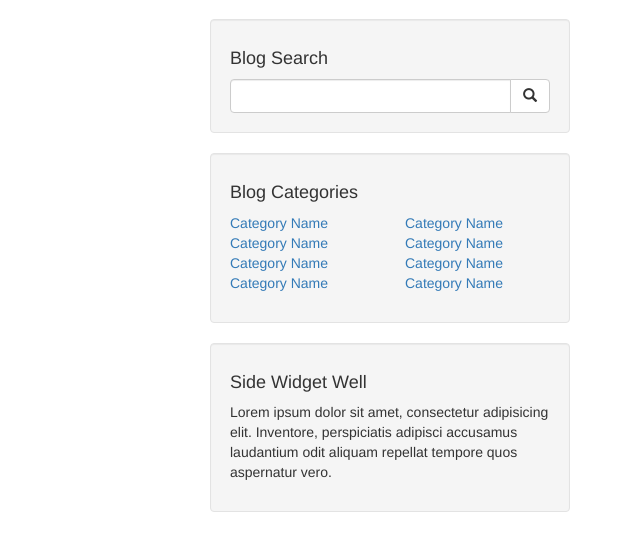
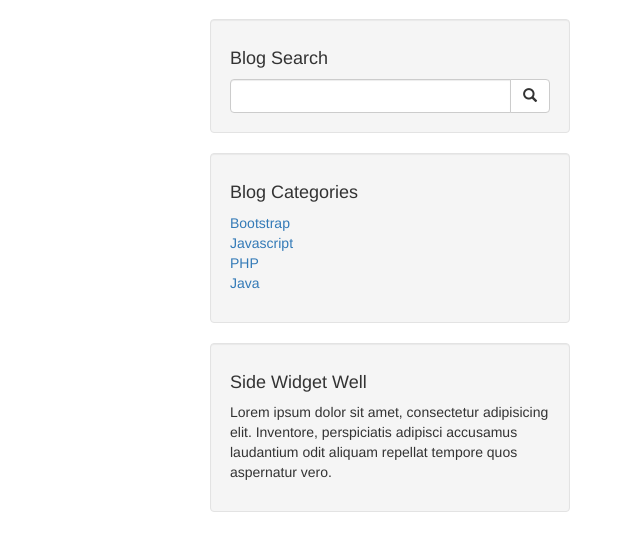
Before and after one commit to paperjoob/CMS-PHP, a PHP site: page /PHP_cms/search.php in a window 1280 px wide. Shown: the part 51-594 px from the top of the page, without its empty margins (640-1280 px from the left). Run offline with PHP 8.4, Linux system fonts and the light colour scheme; data comes from the database, SQL or seed files in the repository.

Commit message:
added category query to sidebar.php

```diff
--- a/includes/sidebar.php
+++ b/includes/sidebar.php
@@ -20,42 +20,38 @@
 
         <!-- Blog Categories Well -->
         <div class="well">
+
+            <?php
+                // query from the database
+                $query = "SELECT * FROM categories"; // to LIMIT the query, it would be LIMIT 3;
+                // query mysql with the connection and query
+                $select_categories_sidebar = mysqli_query($connection, $query);
+
+
+            ?>
+
             <h4>Blog Categories</h4>
             <div class="row">
-                <div class="col-lg-6">
+                <!-- bootstrap column 6 or 12 is how big the div would expand -->
+                <div class="col-lg-12">
                     <ul class="list-unstyled">
-                        <li><a href="#">Category Name</a>
-                        </li>
-                        <li><a href="#">Category Name</a>
-                        </li>
-                        <li><a href="#">Category Name</a>
-                        </li>
-                        <li><a href="#">Category Name</a>
-                        </li>
+                        <?php
+                            // display the categories with a WHILE LOOP
+                            while($row = mysqli_fetch_assoc($select_categories_sidebar)) {
+                                // the result will be returned in an associative array
+                                $cat_title = $row['cat_title'];
+                                // use double quotes for HTML brackets
+                                echo "<li><a href='#'>{$cat_title}</a></li>";
+                            }
+                        ?>
                     </ul>
                 </div>
-                <!-- /.col-lg-6 -->
-                <div class="col-lg-6">
-                    <ul class="list-unstyled">
-                        <li><a href="#">Category Name</a>
-                        </li>
-                        <li><a href="#">Category Name</a>
-                        </li>
-                        <li><a href="#">Category Name</a>
-                        </li>
-                        <li><a href="#">Category Name</a>
-                        </li>
-                    </ul>
-                </div>
-                <!-- /.col-lg-6 -->
+                <!-- /.col-lg-12 -->
             </div>
             <!-- /.row -->
-        </div>
+        </div> <!-- end blog categories -->
 
         <!-- Side Widget Well -->
-        <div class="well">
-            <h4>Side Widget Well</h4>
-            <p>Lorem ipsum dolor sit amet, consectetur adipisicing elit. Inventore, perspiciatis adipisci accusamus laudantium odit aliquam repellat tempore quos aspernatur vero.</p>
-        </div>
+        <?php include "widget.php" ?>
 
     </div>
--- /dev/null
+++ b/includes/widget.php
@@ -0,0 +1,6 @@
+<div class="well">
+    <h4>Side Widget Well</h4>
+    <p>Lorem ipsum dolor sit amet, consectetur adipisicing elit. Inventore, perspiciatis adipisci accusamus laudantium odit aliquam
+        repellat tempore quos aspernatur vero.
+    </p>
+</div>
```
